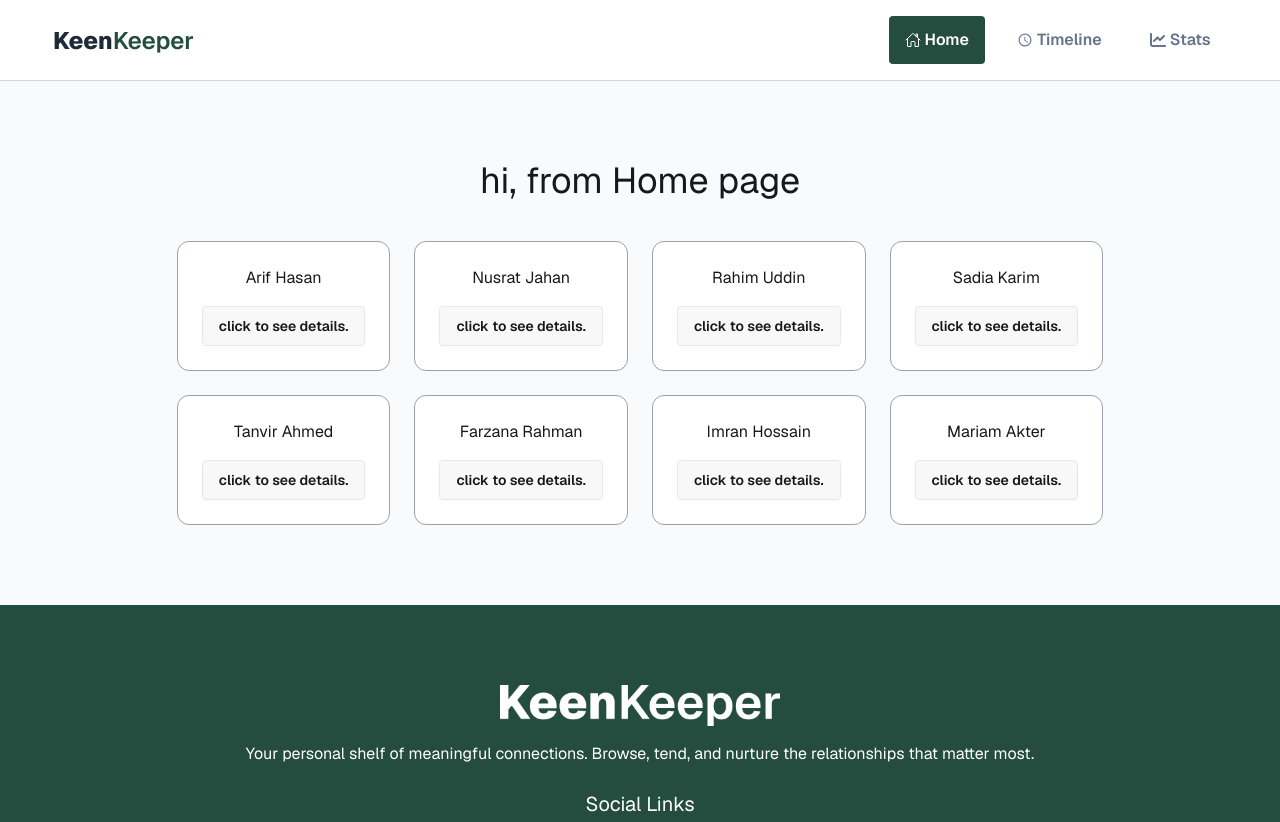
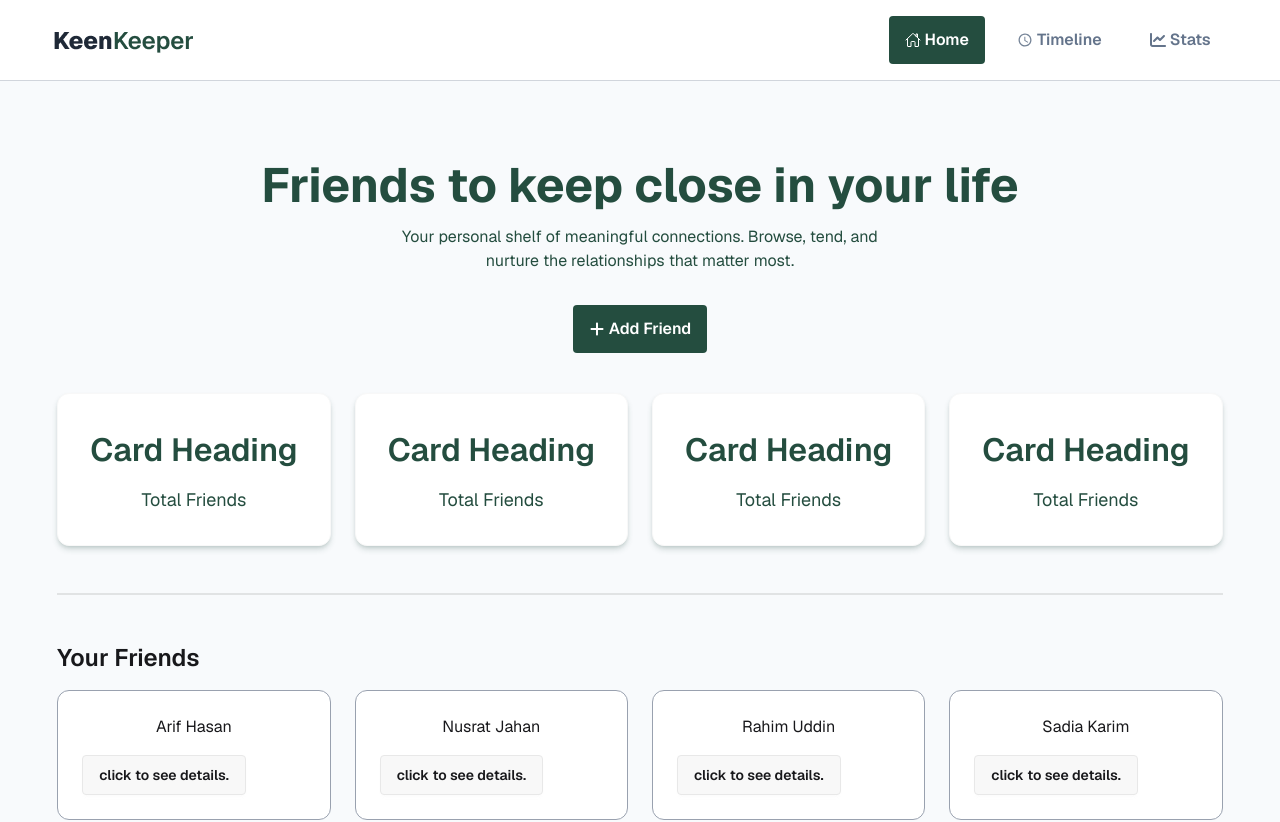
Before and after one commit to ratul-sardar/Programming-Hero-B13-A07, a React (Vite) app: page / in a window 1280 px wide. Shown: the top 822 px of the page. Built offline with nearby package versions, Linux system fonts and the light colour scheme.

Commit message:
added the status cards in the home page

```diff
--- /dev/null
+++ b/src/components/ui/StatusCard/StatusCard.jsx
@@ -0,0 +1,8 @@
+export default function StatusCard({ title, body }) {
+  return (
+    <div className="w-full bg-white text-brand text-center border border-base-200 shadow-brand/20 shadow-md space-y-3 p-8 rounded-xl">
+      <h4 className="text-[2rem] font-semibold">{title} Card Heading</h4>
+      <p className="text-[1.125rem] font-normal ">{body} Total Friends</p>
+    </div>
+  );
+}
--- a/src/pages/Home.jsx
+++ b/src/pages/Home.jsx
@@ -1,5 +1,7 @@
 import { NavLink } from "react-router";
 import { useLoaderData } from "react-router";
+import { FaPlus } from "react-icons/fa6";
+import StatusCard from "../components/ui/StatusCard/StatusCard";
 
 export default function Home() {
   const friendData = useLoaderData();
@@ -8,13 +10,40 @@ export default function Home() {
     <section className="">
       <div className="cssContainer">
         {/* Top Panel*/}
-        <header className="text-center">
-          <h1 className="text-4xl">hi, from Home page</h1>
+        <header className="text-center text-brand ">
+          <h1 className="mb-4 text-4xl md:text-5xl font-bold">
+            Friends to keep close in your life
+          </h1>
+          <p className="mb-8 mx-auto max-w-130 ">
+            Your personal shelf of meaningful connections. Browse, tend, and
+            nurture the relationships that matter most.
+          </p>
+
+          <NavLink
+            to={"/"}
+            className="mx-auto w-fit button bg-brand hover:bg-brand/80 text-white"
+          >
+            <FaPlus />
+            Add Friend
+          </NavLink>
         </header>
         {/* Bottom Panel*/}
+
+        <div className="space-y-10">
+          {/* Status Cards*/}
+          <div className="grid sm:grid-cols-2 lg:grid-cols-4 gap-6">
+            <StatusCard></StatusCard>
+            <StatusCard></StatusCard>
+            <StatusCard></StatusCard>
+            <StatusCard></StatusCard>
+          </div>
+
+          <div className="divider"></div>
+
+          {/*Friends Card*/}
+          <div className="space-y-4">
+            <h3 className="text-2xl font-semibold">Your Friends</h3>
             <div className="grid sm:grid-cols-2 md:grid-cols-3 lg:grid-cols-4 gap-6">
-          {/* Cards*/}
-
               {friendData.map((friend) => (
                 <div
                   key={friend.id}
@@ -28,6 +57,8 @@ export default function Home() {
               ))}
             </div>
           </div>
+        </div>
+      </div>
     </section>
   );
 }
```
Lines whose indentation alone changed are shown as unchanged.
